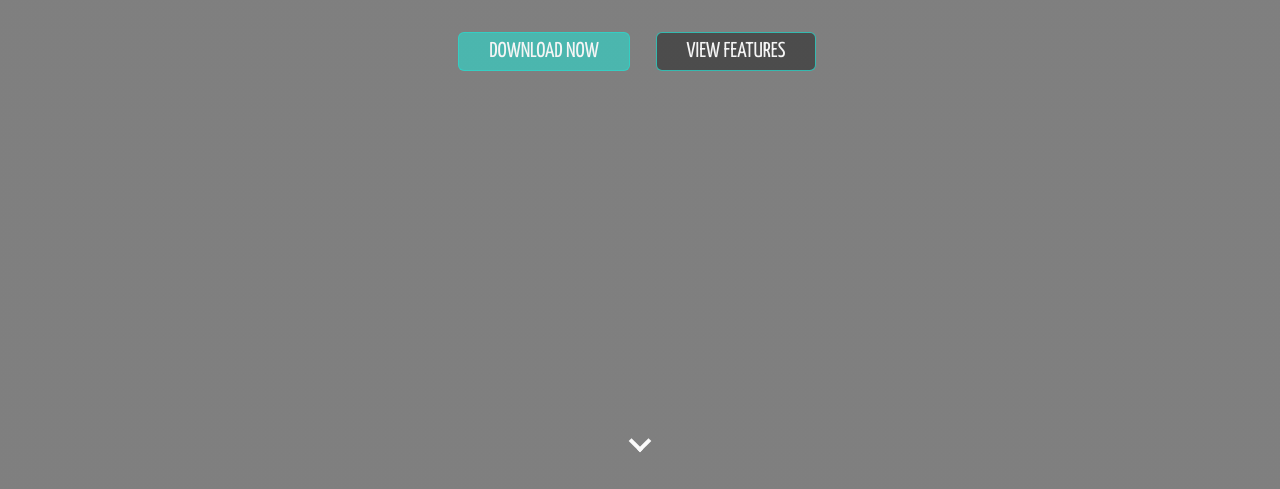
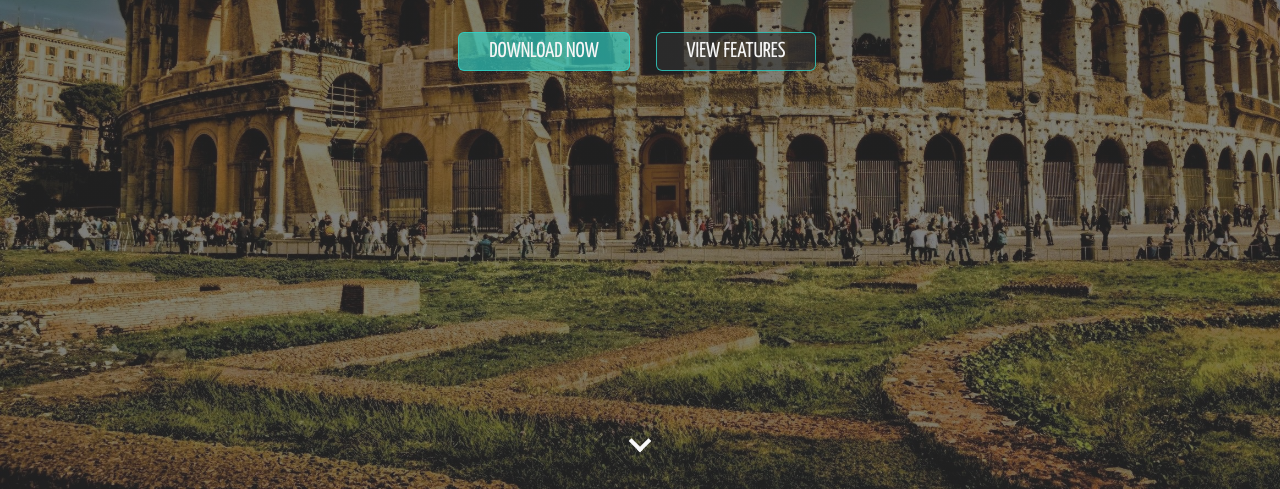
Before and after one commit to anishsingh42/CrunchClone, a plain HTML site: page home/home.html in a window 1280 px wide. Shown: the part 391-880 px from the top of the page. Drawn offline with Linux system fonts and the light colour scheme.

Commit message:
Update home_style.css
Updated home_style.css

```diff
--- a/home/home_style.css
+++ b/home/home_style.css
@@ -18,7 +18,7 @@ a
 }
 header
 {
-    background:linear-gradient(to bottom,rgba(50,50,50,0.625),rgba(50,50,50,0.625)),url(images/home_page_image.jpg);
+    background:linear-gradient(to bottom,rgba(50,50,50,0.625),rgba(50,50,50,0.625)),url(../images/home_page_image.jpg);
     width:100%;
     height:110vh;
     background-size: cover;
@@ -79,6 +79,7 @@ nav ul li a
     letter-spacing: 1.2px;
     /* background: grey; */
     transition-duration: 275ms;
+    transition-property:color;
     transition-timing-function: ease-in-out;
 }
 /* #last_nav_link_contacts
```
